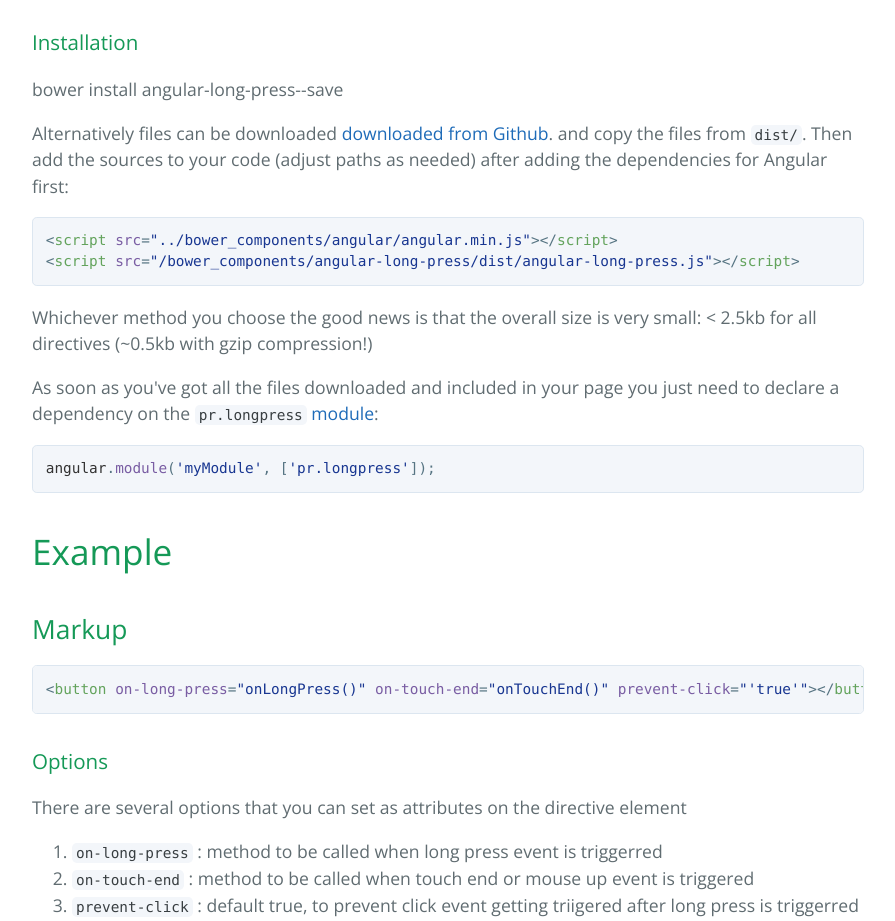
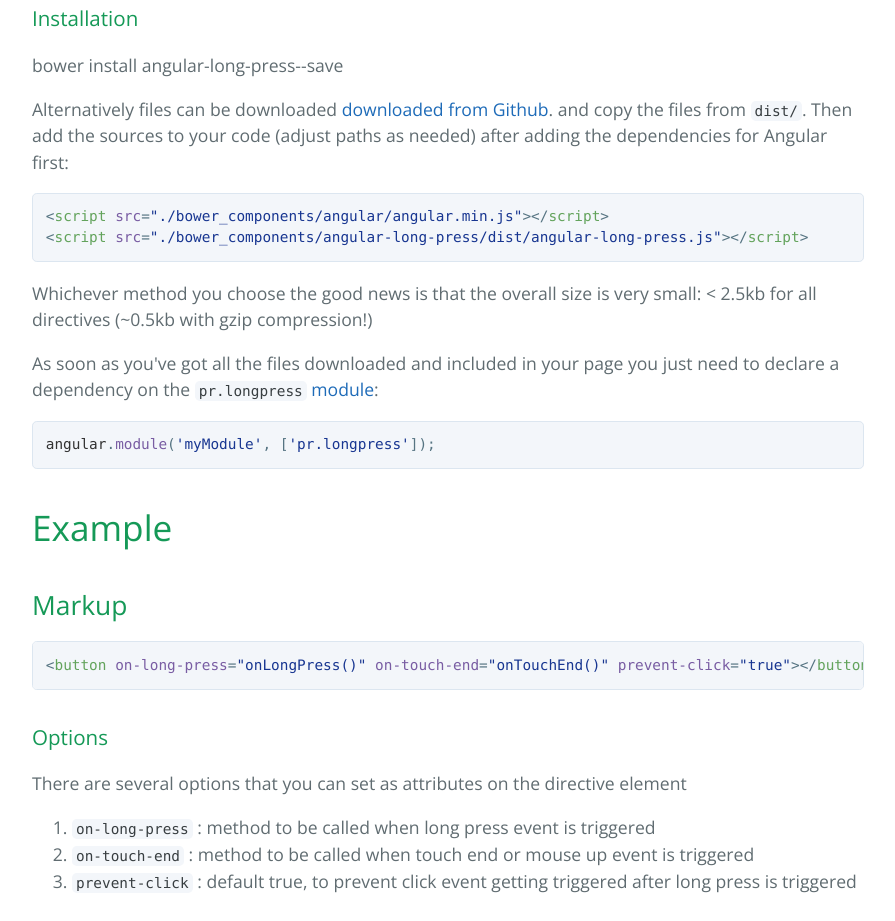
Before and after one commit to puneethrai/angular-long-press, a website: page index.html in a window 1280 px wide. Shown: the part 999-1920 px from the top of the page, without its empty margins (192-1087 px from the left). Drawn offline with nearby package versions, Linux system fonts and the light colour scheme.

Commit message:
Demo up and running

```diff
--- a/bower_components/angular-long-press/angular-long-press.js
+++ b/bower_components/angular-long-press/angular-long-press.js
@@ -1,8 +1,8 @@
 (function () {
     'use strict';
     angular
-        .module('pr.longpress')
-        .directive('onLongPress', function ($timeout) {
+        .module('pr.longpress', [])
+        .directive('onLongPress', function ($parse, $timeout) {
             return {
                 restrict: 'A',
                 link: function ($scope, $elm, $attrs) {
--- a/index.html
+++ b/index.html
@@ -8,20 +8,20 @@
     <link href='https://fonts.googleapis.com/css?family=Open+Sans:400,700' rel='stylesheet' type='text/css'>
     <link rel="stylesheet" type="text/css" href="stylesheets/stylesheet.css" media="screen">
     <link rel="stylesheet" type="text/css" href="stylesheets/github-light.css" media="screen">
-    <script src="./bower_components/angular/angular.min.js"></script>
-    <script src="./bower_components/angular-long-press/dist/angular-long-press.min.js"></script>
+    <script src="./bower_components/angular/angular.js"></script>
+    <script src="./bower_components/angular-long-press/dist/angular-long-press.js"></script>
     <script type="text/javascript" src="app.js"></script>
   </head>
   <body  ng-app="LongPress">
     <section class="page-header">
-      <h1 class="project-name">Angular-long-press</h1>
+      <h1 class="project-name">Angular long press</h1>
       <h2 class="project-tagline">Long press support for both desktop and mobile when used in AngularJS framework</h2>
       <a href="https://github.com/puneethrai/angular-long-press" class="btn">View on GitHub</a>
       <a href="https://github.com/puneethrai/angular-long-press/zipball/master" class="btn">Download .zip</a>
       <a href="https://github.com/puneethrai/angular-long-press/tarball/master" class="btn">Download .tar.gz</a>
       <div ng-controller="MainController">
-        <a href="#" class="btn btn-block" ng-click="onClick()" on-long-press="onLongPress()" on-touch-end="onTouchEnd()" prevent-click="'true'">Long Press with click prevented</a>
-        <a href="#" class="btn btn-block" ng-click="onClick()" on-long-press="onLongPress()" on-touch-end="onTouchEnd()" prevent-click="'false'">Long Press with click not prevented</a>
+        <a href="#" class="btn btn-block" ng-click="onClick()" on-long-press="onLongPress()" on-touch-end="onTouchEnd()" prevent-click="true">Long Press with click prevented</a>
+        <a href="#" class="btn btn-block" ng-click="onClick()" on-long-press="onLongPress()" on-touch-end="onTouchEnd()" prevent-click="false">Long Press with click not prevented</a>
         <p class="page-header">{{eventDisplay}}</p>
       </div>
     </section>
@@ -50,8 +50,8 @@
 and copy the files from <code>dist/</code>. Then add the sources to your code (adjust paths as needed) after
 adding the dependencies for Angular first:</p>
 
-<div class="highlight highlight-text-html-basic"><pre>&lt;<span class="pl-ent">script</span> <span class="pl-e">src</span>=<span class="pl-s"><span class="pl-pds">"</span>../bower_components/angular/angular.min.js<span class="pl-pds">"</span></span>&gt;&lt;/<span class="pl-ent">script</span>&gt;
-&lt;<span class="pl-ent">script</span> <span class="pl-e">src</span>=<span class="pl-s"><span class="pl-pds">"</span>/bower_components/angular-long-press/dist/angular-long-press.js<span class="pl-pds">"</span></span>&gt;&lt;/<span class="pl-ent">script</span>&gt;</pre></div>
+<div class="highlight highlight-text-html-basic"><pre>&lt;<span class="pl-ent">script</span> <span class="pl-e">src</span>=<span class="pl-s"><span class="pl-pds">"</span>./bower_components/angular/angular.min.js<span class="pl-pds">"</span></span>&gt;&lt;/<span class="pl-ent">script</span>&gt;
+&lt;<span class="pl-ent">script</span> <span class="pl-e">src</span>=<span class="pl-s"><span class="pl-pds">"</span>./bower_components/angular-long-press/dist/angular-long-press.js<span class="pl-pds">"</span></span>&gt;&lt;/<span class="pl-ent">script</span>&gt;</pre></div>
 
 <p>Whichever method you choose the good news is that the overall size is very small: &lt; 2.5kb for all directives (~0.5kb with gzip compression!)</p>
 
@@ -65,7 +65,7 @@ adding the dependencies for Angular first:</p>
 <h2>
 <a id="markup" class="anchor" href="#markup" aria-hidden="true"><span aria-hidden="true" class="octicon octicon-link"></span></a>Markup</h2>
 
-<div class="highlight highlight-text-html-basic"><pre>&lt;<span class="pl-ent">button</span> <span class="pl-e">on-long-press</span>=<span class="pl-s"><span class="pl-pds">"</span>onLongPress()<span class="pl-pds">"</span></span> <span class="pl-e">on-touch-end</span>=<span class="pl-s"><span class="pl-pds">"</span>onTouchEnd()<span class="pl-pds">"</span></span> <span class="pl-e">prevent-click</span>=<span class="pl-s"><span class="pl-pds">"</span>'true'<span class="pl-pds">"</span></span>&gt;&lt;/<span class="pl-ent">button</span>&gt;</pre></div>
+<div class="highlight highlight-text-html-basic"><pre>&lt;<span class="pl-ent">button</span> <span class="pl-e">on-long-press</span>=<span class="pl-s"><span class="pl-pds">"</span>onLongPress()<span class="pl-pds">"</span></span> <span class="pl-e">on-touch-end</span>=<span class="pl-s"><span class="pl-pds">"</span>onTouchEnd()<span class="pl-pds">"</span></span> <span class="pl-e">prevent-click</span>=<span class="pl-s"><span class="pl-pds">"</span>true<span class="pl-pds">"</span></span>&gt;&lt;/<span class="pl-ent">button</span>&gt;</pre></div>
 
 <h3>
 <a id="options" class="anchor" href="#options" aria-hidden="true"><span aria-hidden="true" class="octicon octicon-link"></span></a>Options</h3>
@@ -73,9 +73,9 @@ adding the dependencies for Angular first:</p>
 <p>There are several options that you can set as attributes on the directive element</p>
 
 <ol>
-<li> <code>on-long-press</code> : method to be called when long press event is triggerred</li>
+<li> <code>on-long-press</code> : method to be called when long press event is triggered</li>
 <li> <code>on-touch-end</code> : method to be called when touch end or mouse up event is triggered</li>
-<li> <code>prevent-click</code> : default true, to prevent click event getting triigered after long press is triggerred</li>
+<li> <code>prevent-click</code> : default true, to prevent click event getting triggered after long press is triggered</li>
 </ol>
 
 <h1>
--- a/stylesheets/stylesheet.css
+++ b/stylesheets/stylesheet.css
@@ -45,6 +45,7 @@ a:hover {
 
 .btn-block {
     display: block;
+    margin: 0 auto 1rem !important;
 }
 
 @media screen and (min-width: 64em) {
```
Also changed, not shown: bower_components/angular-long-press/.bower.json, bower_components/angular-long-press/dist/angular-long-press.js, bower_components/angular-long-press/dist/angular-long-press.min.js.
